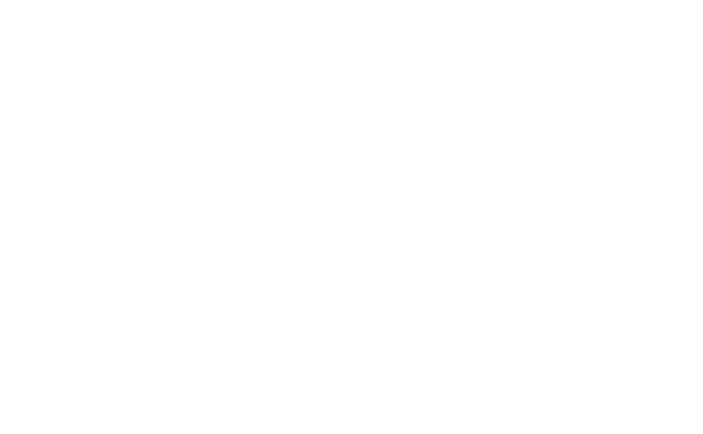
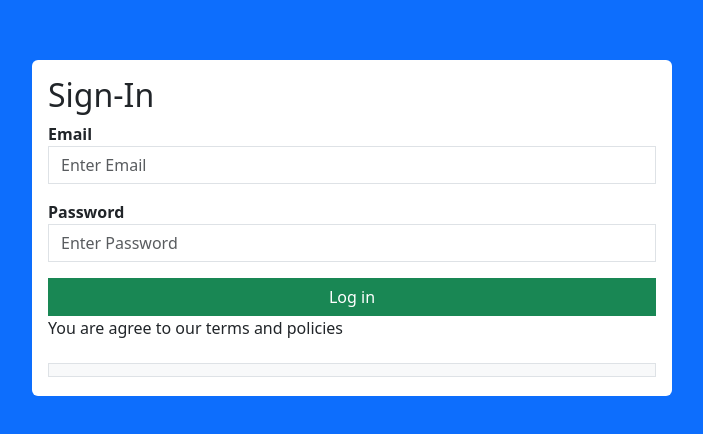
Before and after one commit to KoshikaDul1999/Login-Logout-ReactJs-NodeJs-MySQL, a React (Create React App) app in the folder frontend/: page /login in a window 1280 px wide. Before the commit this address had no page. Shown: the part 172-606 px from the top of the page, without its empty margins (288-991 px from the left). Built offline with nearby package versions, Linux system fonts and the light colour scheme.

Commit message:
update frontend

```diff
--- a/frontend/package.json
+++ b/frontend/package.json
@@ -11,7 +11,7 @@
     "react": "^18.2.0",
     "react-dom": "^18.2.0",
     "react-router-dom": "^6.14.0",
-    "react-scripts": "5.0.1",
+    "react-scripts": "^5.0.1",
     "web-vitals": "^2.1.4"
   },
   "scripts": {
--- a/frontend/src/App.jsx
+++ b/frontend/src/App.jsx
@@ -1,14 +1,14 @@
 import React from "react";
 import {BrowserRouter, Routes, Route} from 'react-router-dom';
 import Home from "./Home";
-import Register from "./Register";
+import Login from "./Login";
 
 function App() {
   return (
     <BrowserRouter>
       <Routes>
         <Route path='/' element={<Home />}></Route>
-        <Route path='/register' element={<Register />}></Route>
+        <Route path='/login' element={<Login />}></Route>
       </Routes>
     </BrowserRouter>
   );
--- a/frontend/src/Login.jsx
+++ b/frontend/src/Login.jsx
@@ -1,11 +1,42 @@
-import React from 'react'
+import React, { useState } from 'react'
+import axios from 'axios'
 
-const Login = () => {
+export default function Login() {
+
+    const [values, setValues] = useState({
+        email: '',
+        password: ''
+    })
+
+    const handleSubmit = (e) => {
+        e.preventDefault();
+        axios.post('')
+        .then(res => console.log(res))
+        .catch(err => console.log(err));
+    }
+
   return (
-    <div>
-
+    <div className='d-flex justify-content-center align-items-center bg-primary vh-100'>
+      <div className='bg-white p-3 rounded w-50'>
+        <h2>Sign-In</h2>
+        <form onSubmit={handleSubmit}>
+            <div className='mb-3'>
+                <label htmlFor='email'><strong>Email</strong></label>
+                <input type='email' placeholder='Enter Email' name='email' autoComplete='off'
+                    onChange={e => setValues({...values, email: e.target.value})}
+                    className='form-control rounded-0' />
+            </div>
+            <div className='mb-3'>
+                <label htmlFor='password'><strong>Password</strong></label>
+                <input type='password' placeholder='Enter Password' name='password'
+                    onChange={e => setValues({...values, password: e.target.value})}
+                    className='form-control rounded-0' />
+            </div>
+            <button type='submit' className='btn btn-success w-100 rounded-0'>Log in</button>
+            <p>You are agree to our terms and policies </p>
+            <button className='btn btn-default border w-100 bg-light rounded-0 text-decoration-none'></button>
+        </form>
+      </div>
     </div>
   )
 }
-
-export default Login
```
Also changed, not shown: 2 other files (tests, documents, lock files or other folders).
